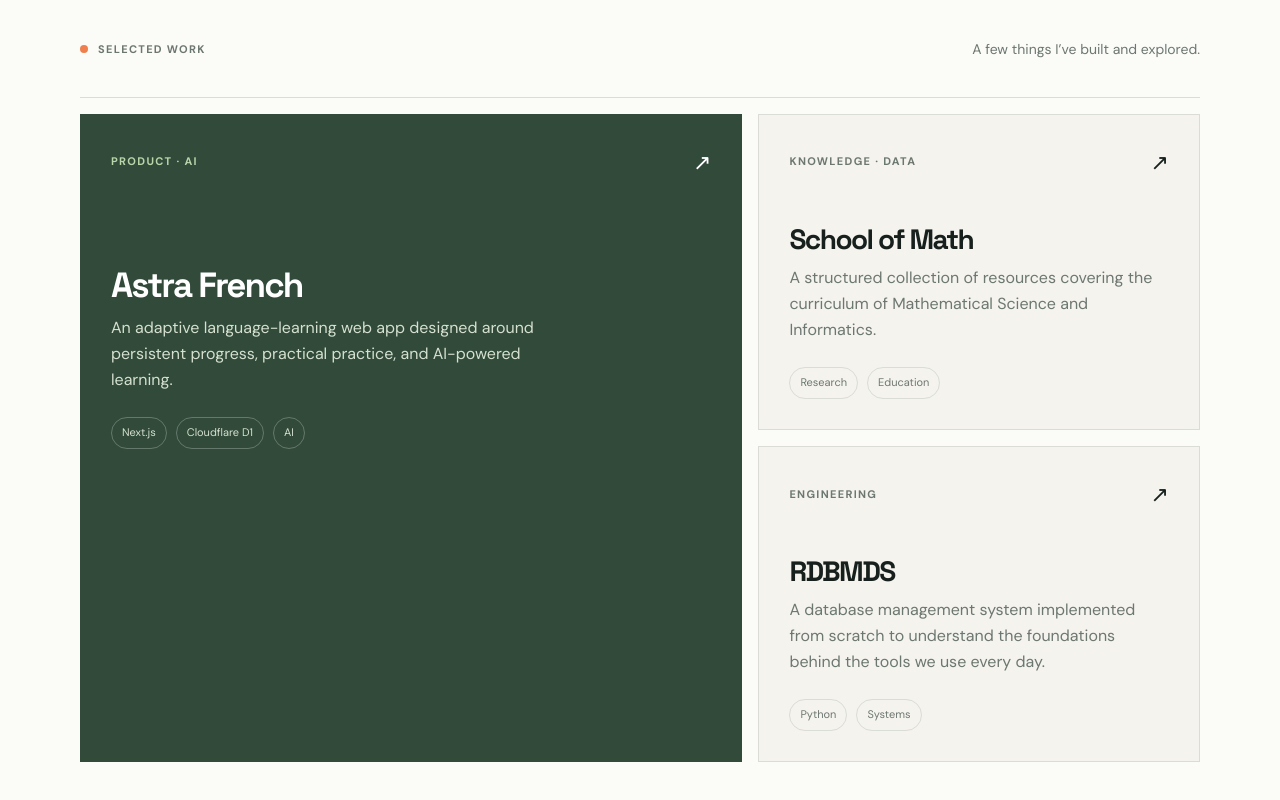
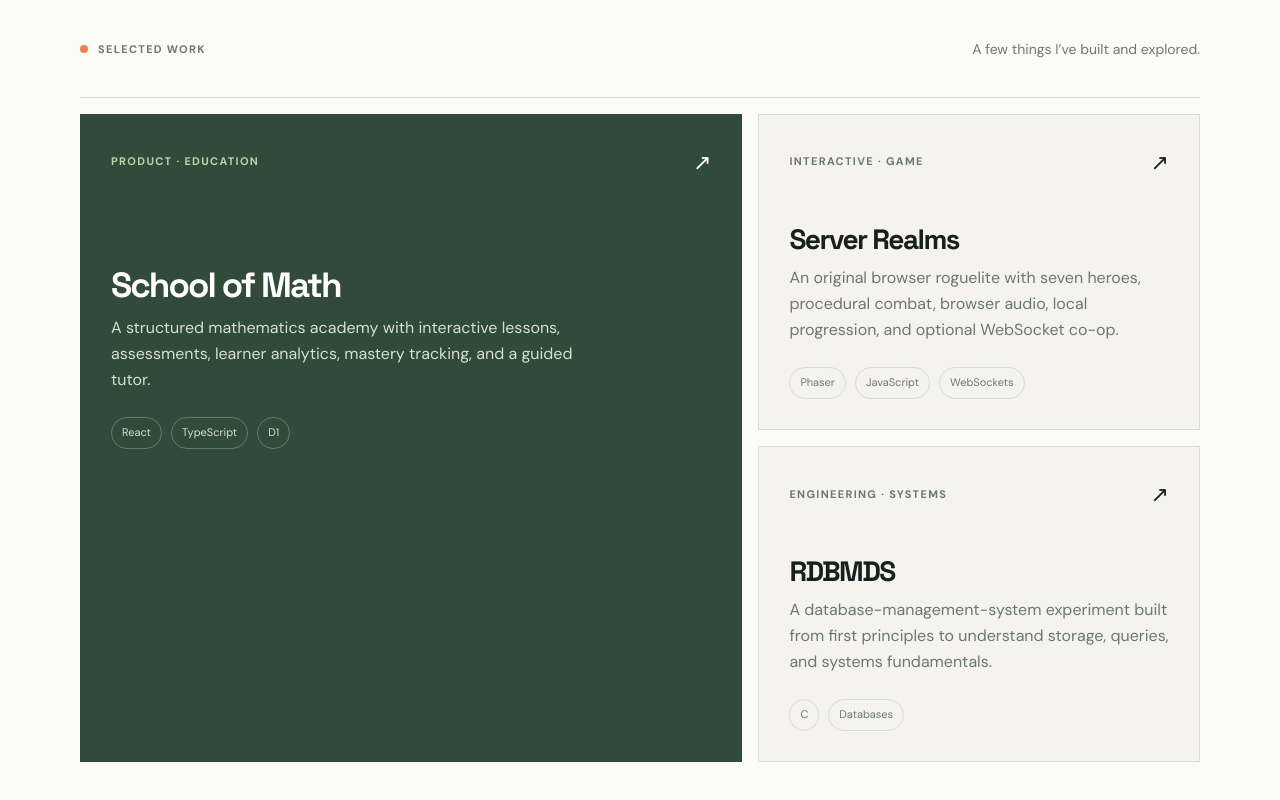
Before and after one commit to abdalraheemmokhtar/portfolio, a website: page index.html in a window 1280 px wide. Shown: the part 714-1514 px from the top of the page. Drawn offline with Linux system fonts and the light colour scheme.

Commit message:
Modernize portfolio project selection and documentation

```diff
--- a/index.html
+++ b/index.html
@@ -42,17 +42,17 @@
     <section id="work" class="work shell">
       <div class="section-heading"><p class="eyebrow"><i></i> Selected work</p><p class="muted">A few things I’ve built and explored.</p></div>
       <div class="projects">
-        <a class="project featured" href="https://github.com/abdalraheemmokhtar/astra-french" target="_blank" rel="noreferrer">
-          <div class="project-top"><span class="tag">PRODUCT · AI</span><span class="arrow">↗</span></div>
-          <h2>Astra French</h2><p>An adaptive language-learning web app designed around persistent progress, practical practice, and AI-powered learning.</p><div class="project-meta"><span>Next.js</span><span>Cloudflare D1</span><span>AI</span></div>
+        <a class="project featured" href="https://github.com/abdalraheemmokhtar/SchoolOfMath" target="_blank" rel="noreferrer">
+          <div class="project-top"><span class="tag">PRODUCT · EDUCATION</span><span class="arrow">↗</span></div>
+          <h2>School of Math</h2><p>A structured mathematics academy with interactive lessons, assessments, learner analytics, mastery tracking, and a guided tutor.</p><div class="project-meta"><span>React</span><span>TypeScript</span><span>D1</span></div>
         </a>
-        <a class="project" href="https://github.com/abdalraheemmokhtar/SchoolOfMath" target="_blank" rel="noreferrer">
-          <div class="project-top"><span class="tag">KNOWLEDGE · DATA</span><span class="arrow">↗</span></div>
-          <h2>School of Math</h2><p>A structured collection of resources covering the curriculum of Mathematical Science and Informatics.</p><div class="project-meta"><span>Research</span><span>Education</span></div>
+        <a class="project" href="https://github.com/abdalraheemmokhtar/Server_realms" target="_blank" rel="noreferrer">
+          <div class="project-top"><span class="tag">INTERACTIVE · GAME</span><span class="arrow">↗</span></div>
+          <h2>Server Realms</h2><p>An original browser roguelite with seven heroes, procedural combat, browser audio, local progression, and optional WebSocket co-op.</p><div class="project-meta"><span>Phaser</span><span>JavaScript</span><span>WebSockets</span></div>
         </a>
         <a class="project" href="https://github.com/abdalraheemmokhtar/RDBMDS" target="_blank" rel="noreferrer">
-          <div class="project-top"><span class="tag">ENGINEERING</span><span class="arrow">↗</span></div>
-          <h2>RDBMDS</h2><p>A database management system implemented from scratch to understand the foundations behind the tools we use every day.</p><div class="project-meta"><span>Python</span><span>Systems</span></div>
+          <div class="project-top"><span class="tag">ENGINEERING · SYSTEMS</span><span class="arrow">↗</span></div>
+          <h2>RDBMDS</h2><p>A database-management-system experiment built from first principles to understand storage, queries, and systems fundamentals.</p><div class="project-meta"><span>C</span><span>Databases</span></div>
         </a>
       </div>
     </section>
```
Also changed, not shown: README.md.
